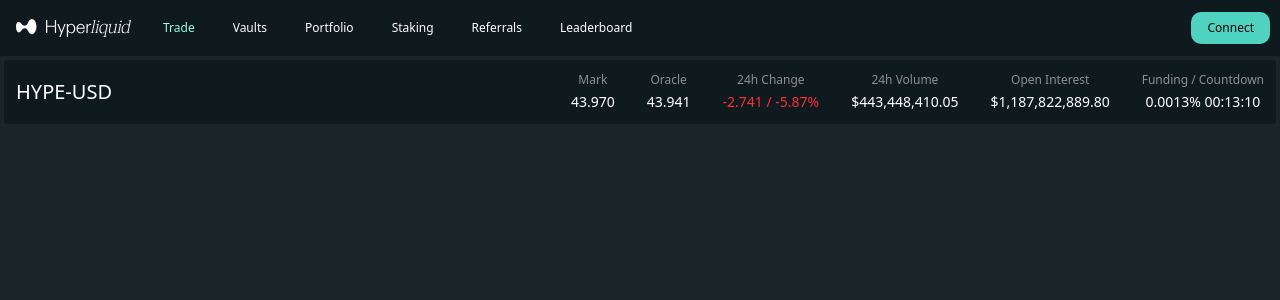
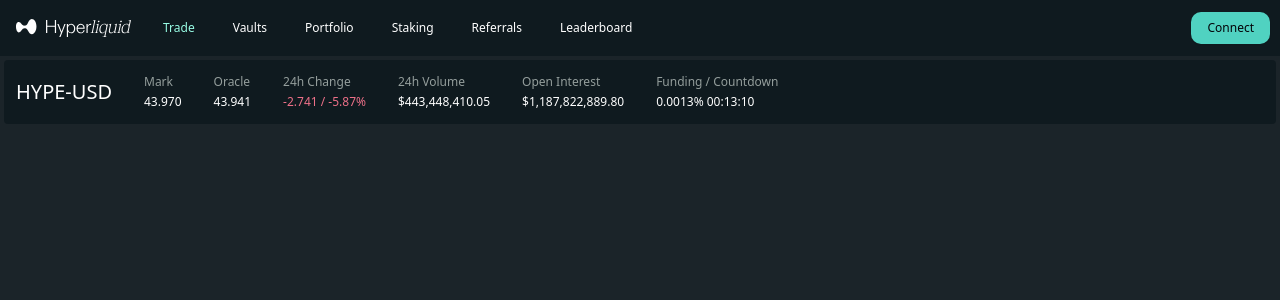
Before and after one commit to sunwrobert/liquid-lite, a Next.js app: page /trade in a window 1280 px wide. Shown: the top 300 px of the page. Built offline with nearby package versions, Linux system fonts and the light colour scheme; no server answers; what wagmi would draw is missing.

Commit message:
initial toolbar

```diff
--- a/app/globals.css
+++ b/app/globals.css
@@ -21,7 +21,8 @@
   --color-chart-1: var(--chart-1);
   --color-input: var(--input);
   --color-border: var(--border);
-  --color-destructive: var(--destructive);
+  --color-error: var(--error);
+  --color-success: var(--success);
   --color-accent-foreground: var(--accent-foreground);
   --color-accent: var(--accent);
   --color-muted-foreground: var(--muted-foreground);
@@ -54,10 +55,11 @@
   --secondary: oklch(0.2097 0.0186 228);
   --secondary-foreground: oklch(1 0 0);
   --muted: oklch(0.2 0.008 264);
-  --muted-foreground: oklch(0.65 0.008 264);
+  --muted-foreground: oklch(0.6906 0.0118 182.71);
   --accent: oklch(0.3028 0.0153 232.29);
   --accent-foreground: oklch(1 0 0);
-  --destructive: oklch(0.65 0.2 12);
+  --error: oklch(0.6991 0.1553 9.97);
+  --success: oklch(0.6466 0.1262 166.51);
   --border: oklch(0.3028 0.0153 232.29);
   --input: oklch(0.18 0.008 264);
   --chart-1: oklch(0.65 0.15 180);
@@ -87,3 +89,9 @@
     cursor: pointer;
   }
 }
+
+@utility scrollbar-hidden {
+  &::-webkit-scrollbar {
+    display: none;
+  }
+}
--- a/components/asset/asset-stats.tsx
+++ b/components/asset/asset-stats.tsx
@@ -2,7 +2,7 @@
 
 export function AssetStats() {
   return (
-    <div className="flex items-center justify-center gap-8">
+    <div className="flex shrink-0 items-center gap-8">
       <Stat>
         <StatLabel>Mark</StatLabel>
         <StatValue>43.970</StatValue>
@@ -13,7 +13,7 @@
       </Stat>
       <Stat>
         <StatLabel>24h Change</StatLabel>
-        <StatValue className="text-red-500">-2.741 / -5.87%</StatValue>
+        <StatValue className="text-error">-2.741 / -5.87%</StatValue>
       </Stat>
       <Stat>
         <StatLabel>24h Volume</StatLabel>
--- a/components/asset/asset-toolbar.tsx
+++ b/components/asset/asset-toolbar.tsx
@@ -4,14 +4,12 @@
 
 export function AssetToolbar() {
   return (
-    <Card>
-      <div className="flex items-center justify-between">
-        <div className="flex items-center gap-4">
-          <div className="flex items-center gap-2">
-            <Text size="lg" weight="semibold">
-              HYPE-USD
-            </Text>
-          </div>
+    <Card className="max-h-16">
+      <div className="scrollbar-hidden flex items-center overflow-x-auto">
+        <div className="sticky left-0 flex h-12 shrink-0 items-center gap-2 bg-card pr-8">
+          <Text size="lg" weight="semibold">
+            HYPE-USD
+          </Text>
         </div>
         <AssetStats />
       </div>
--- a/components/ui/button.tsx
+++ b/components/ui/button.tsx
@@ -10,8 +10,7 @@
     variant: {
       default:
         'bg-primary text-primary-foreground shadow-xs hover:bg-primary/90',
-      destructive:
-        'bg-destructive text-white shadow-xs hover:bg-destructive/90',
+      error: 'bg-error text-white shadow-xs hover:bg-error/90',
       secondary:
         'border bg-card text-card-foreground shadow-xs outline-border hover:bg-card/80',
       ghost:
--- a/components/ui/dropdown-menu.tsx
+++ b/components/ui/dropdown-menu.tsx
@@ -4,6 +4,7 @@
 import * as DropdownMenuPrimitive from '@radix-ui/react-dropdown-menu';
 import { CheckIcon, ChevronRightIcon, CircleIcon } from 'lucide-react';
 import type * as React from 'react';
+import { tv, type VariantProps } from 'tailwind-variants';
 
 import { cn } from '@/lib/utils';
 
@@ -60,24 +61,34 @@
   );
 }
 
+const dropdownMenuItemVariants = tv({
+  base: "relative flex cursor-default select-none items-center gap-2 rounded-sm px-2 py-1.5 text-sm outline-hidden focus:bg-accent data-[disabled]:pointer-events-none data-[inset]:pl-8 data-[disabled]:opacity-50 [&_svg:not([class*='size-'])]:size-4 [&_svg:not([class*='text-'])]:text-muted-foreground [&_svg]:pointer-events-none [&_svg]:shrink-0",
+  variants: {
+    variant: {
+      default: '',
+      error:
+        '[&_svg]:!text-error text-error focus:bg-error/10 focus:text-error dark:focus:bg-error/20',
+    },
+  },
+  defaultVariants: {
+    variant: 'default',
+  },
+});
+
 function DropdownMenuItem({
   className,
   inset,
   variant = 'default',
   ...props
-}: React.ComponentProps<typeof DropdownMenuPrimitive.Item> & {
-  inset?: boolean;
-  variant?: 'default' | 'destructive';
-}) {
+}: React.ComponentProps<typeof DropdownMenuPrimitive.Item> &
+  VariantProps<typeof dropdownMenuItemVariants> & {
+    inset?: boolean;
+  }) {
   return (
     <DropdownMenuPrimitive.Item
-      className={cn(
-        "data-[variant=destructive]:*:[svg]:!text-destructive relative flex cursor-default select-none items-center gap-2 rounded-sm px-2 py-1.5 text-sm outline-hidden focus:bg-accent data-[disabled]:pointer-events-none data-[inset]:pl-8 data-[variant=destructive]:text-destructive data-[disabled]:opacity-50 data-[variant=destructive]:focus:bg-destructive/10 data-[variant=destructive]:focus:text-destructive dark:data-[variant=destructive]:focus:bg-destructive/20 [&_svg:not([class*='size-'])]:size-4 [&_svg:not([class*='text-'])]:text-muted-foreground [&_svg]:pointer-events-none [&_svg]:shrink-0",
-        className
-      )}
+      className={cn(dropdownMenuItemVariants({ variant }), className)}
       data-inset={inset}
       data-slot="dropdown-menu-item"
-      data-variant={variant}
       {...props}
     />
   );
--- a/components/ui/stat.tsx
+++ b/components/ui/stat.tsx
@@ -1,9 +1,10 @@
 import { cn } from '@/lib/utils';
+import { Text } from './text';
 
 function Stat({ className, ...props }: React.HTMLAttributes<HTMLDivElement>) {
   return (
     <div
-      className={cn('flex flex-col items-center gap-1', className)}
+      className={cn('flex flex-col items-start gap-1', className)}
       {...props}
     />
   );
@@ -12,17 +13,22 @@
 function StatLabel({
   className,
   ...props
-}: React.HTMLAttributes<HTMLParagraphElement>) {
+}: React.HTMLAttributes<HTMLSpanElement>) {
   return (
-    <p className={cn('text-muted-foreground text-xs', className)} {...props} />
+    <Text
+      className={cn('text-muted-foreground', className)}
+      size="sm"
+      weight="regular"
+      {...props}
+    />
   );
 }
 
 function StatValue({
   className,
   ...props
-}: React.HTMLAttributes<HTMLParagraphElement>) {
-  return <p className={cn('font-medium text-sm', className)} {...props} />;
+}: React.HTMLAttributes<HTMLSpanElement>) {
+  return <Text className={className} size="sm" weight="semibold" {...props} />;
 }
 
 export { Stat, StatLabel, StatValue };
```
Also changed, not shown: 1 other file (tests, documents, lock files or other folders).
